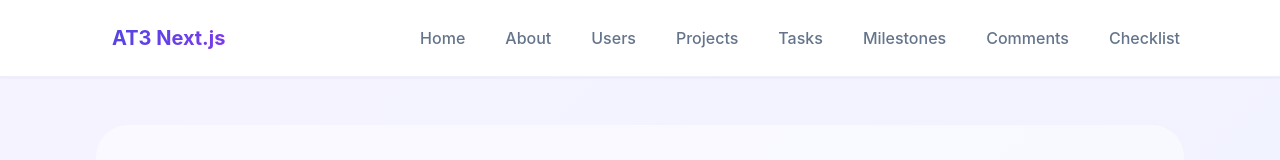
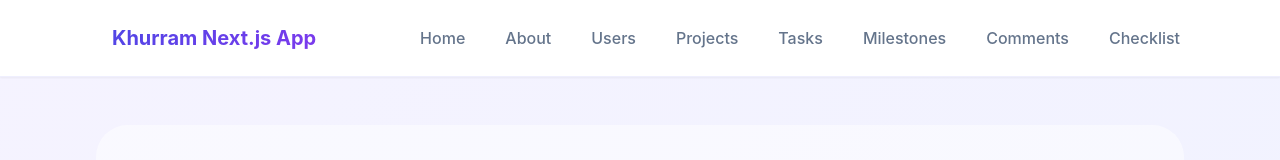
Before and after one commit to Pasha-jpg/at3, a Next.js app: page / in a window 1280 px wide. Shown: the top 160 px of the page. Built offline with nearby package versions, Linux system fonts and the light colour scheme.

Commit message:
remove eslint error

```diff
--- a/app/layout.js
+++ b/app/layout.js
@@ -29,7 +29,7 @@ export default function RootLayout({ children }) {
             <div className="navbar-brand">
               <Link className="navbar-item" href="/">
                 <span className="brand-logo"></span>
-                <span className="brand-title">AT3 Next.js</span>
+                <span className="brand-title">Khurram Next.js App</span>
               </Link>
             </div>
 
```
